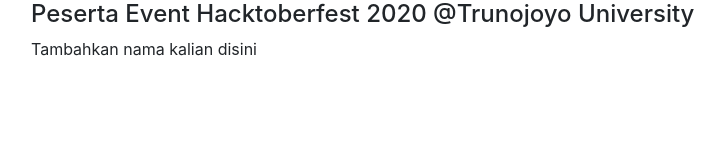
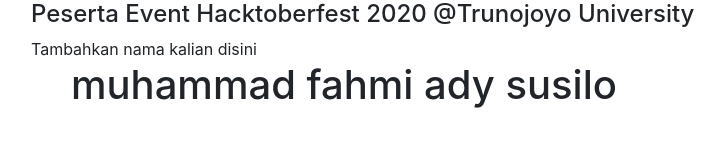
Before and after one commit to nusendra/trunojoyo-hacktoberfest, a plain HTML site: page index.html in a window 1280 px wide. Shown: the whole page, without its empty margins (54-779 px from the left). Drawn offline with nearby package versions, Linux system fonts and the light colour scheme.

Commit message:
penambahan nama

```diff
--- a/index.html
+++ b/index.html
@@ -1,23 +1,29 @@
 <!doctype html>
 <html lang="en">
+
 <head>
   <meta charset="utf-8">
   <meta name="viewport" content="width=device-width, initial-scale=1">
 
-    <link rel="stylesheet" href="https://stackpath.bootstrapcdn.com/bootstrap/5.0.0-alpha2/css/bootstrap.min.css" integrity="sha384-DhY6onE6f3zzKbjUPRc2hOzGAdEf4/Dz+WJwBvEYL/lkkIsI3ihufq9hk9K4lVoK" crossorigin="anonymous">
+  <link rel="stylesheet" href="https://stackpath.bootstrapcdn.com/bootstrap/5.0.0-alpha2/css/bootstrap.min.css"
+    integrity="sha384-DhY6onE6f3zzKbjUPRc2hOzGAdEf4/Dz+WJwBvEYL/lkkIsI3ihufq9hk9K4lVoK" crossorigin="anonymous">
 
   <title>Hacktoberfest - Trunojoyo University</title>
 </head>
+
 <body>
   <div class="container">
     <h4>Peserta Event Hacktoberfest 2020 @Trunojoyo University</h4>
 
     <span>Tambahkan nama kalian disini</span>
     <ul>
-        <!-- <li>Nama kalian</li> -->
+      <h1>muhammad fahmi ady susilo</h1>
     </ul>
   </div>
 
-    <script src="https://stackpath.bootstrapcdn.com/bootstrap/5.0.0-alpha2/js/bootstrap.bundle.min.js" integrity="sha384-BOsAfwzjNJHrJ8cZidOg56tcQWfp6y72vEJ8xQ9w6Quywb24iOsW913URv1IS4GD" crossorigin="anonymous"></script>
+  <script src="https://stackpath.bootstrapcdn.com/bootstrap/5.0.0-alpha2/js/bootstrap.bundle.min.js"
+    integrity="sha384-BOsAfwzjNJHrJ8cZidOg56tcQWfp6y72vEJ8xQ9w6Quywb24iOsW913URv1IS4GD" crossorigin="anonymous">
+  </script>
 </body>
+
 </html>
```
Lines whose indentation alone changed are shown as unchanged.
